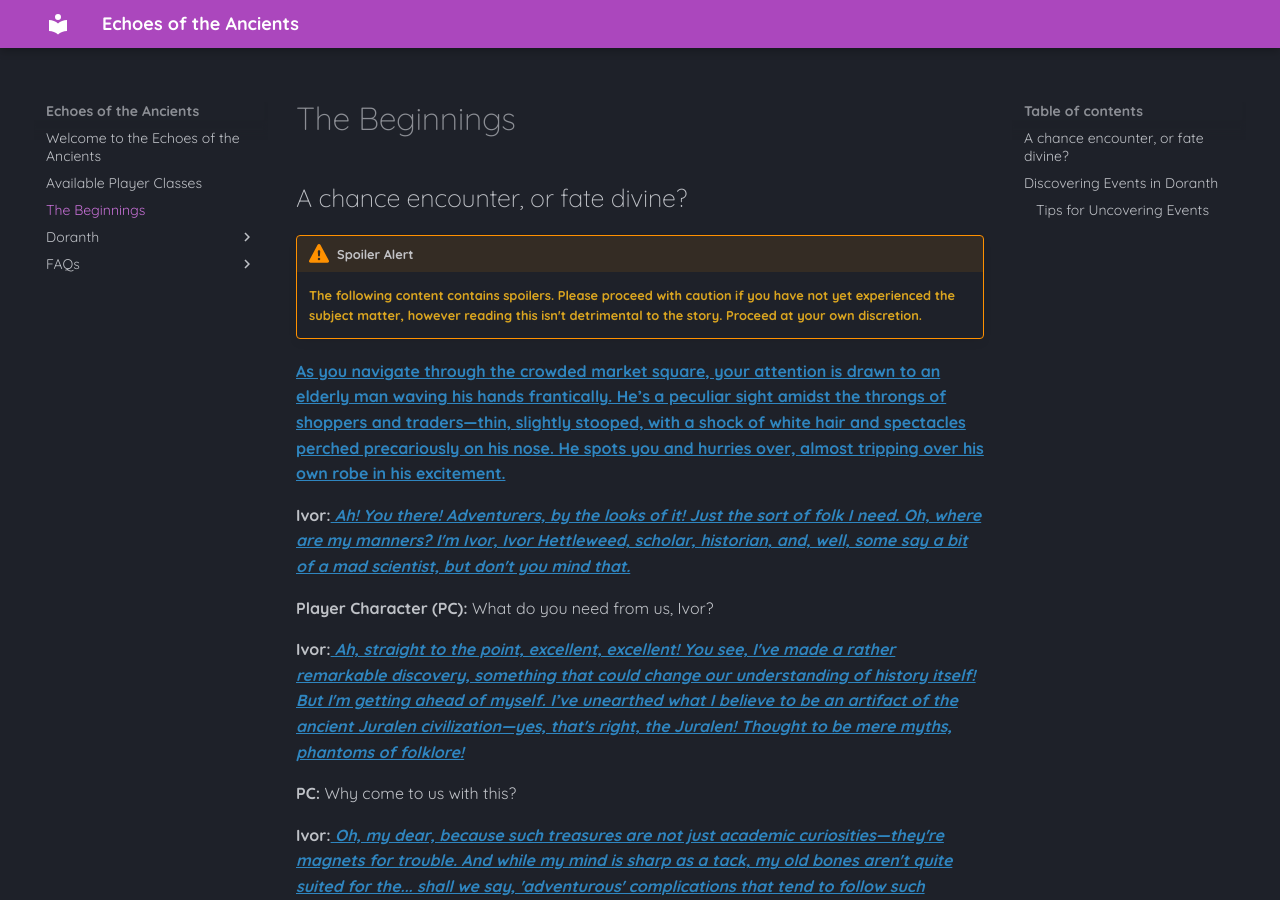
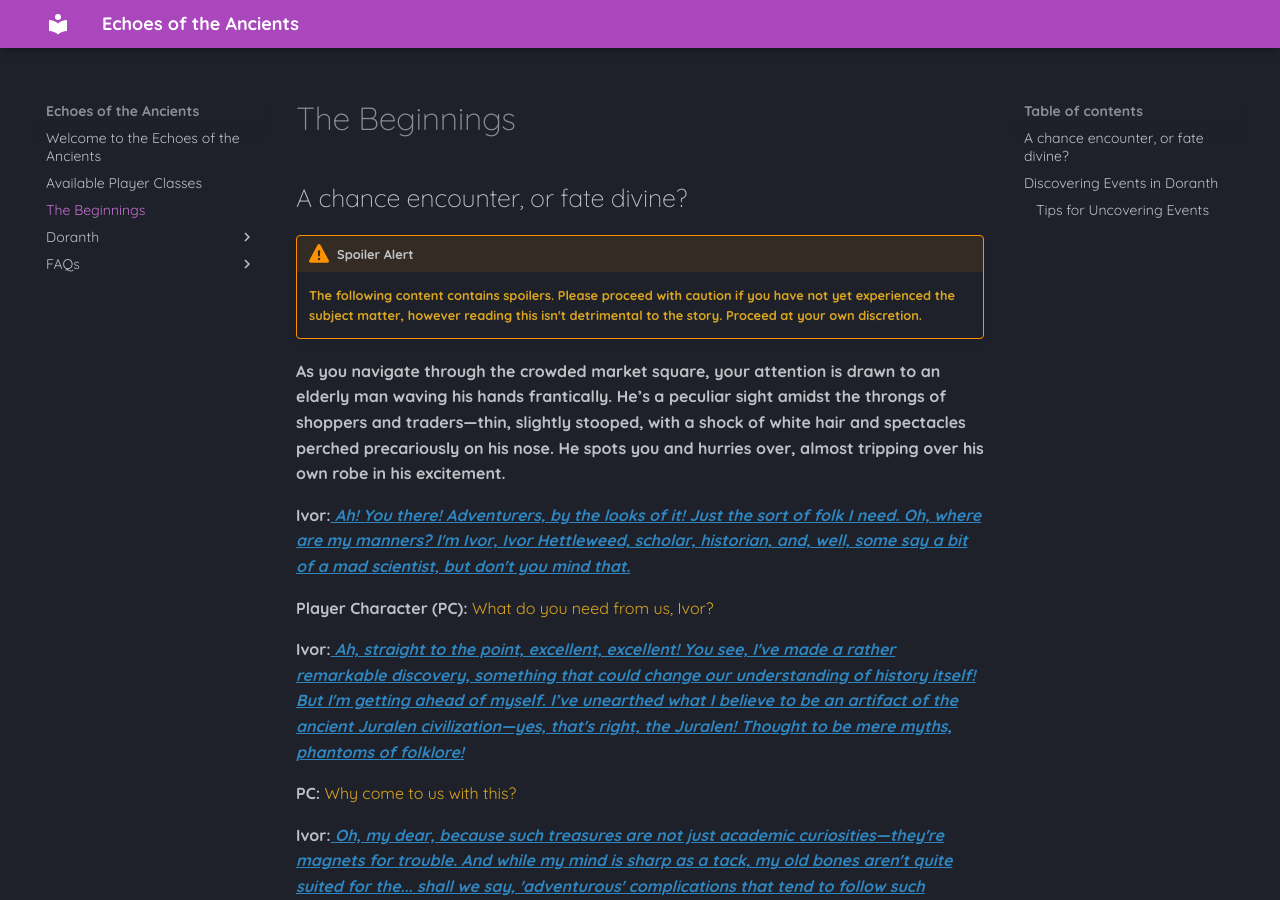
Before and after one commit to Bomchoo/Arvanis-Wiki, an MkDocs documentation site: the page built from docs/Opening-Quest-and-Hints.md, in a window 1280 px wide and 900 px high. Built offline with MkDocs 1.6.1 and Material for MkDocs 9.7.7, drawn with Linux system fonts in a browser that asks for light colours.

Commit message:
Change Formatting

```diff
--- a/docs/Opening-Quest-and-Hints.md
+++ b/docs/Opening-Quest-and-Hints.md
@@ -9,19 +9,19 @@
     </span>
 
 
-<span class="spoiler-text"> **As you navigate through the crowded market square, your attention is drawn to an elderly man waving his hands frantically. He’s a peculiar sight amidst the throngs of shoppers and traders—thin, slightly stooped, with a shock of white hair and spectacles perched precariously on his nose. He spots you and hurries over, almost tripping over his own robe in his excitement.** </span>
+**As you navigate through the crowded market square, your attention is drawn to an elderly man waving his hands frantically. He’s a peculiar sight amidst the throngs of shoppers and traders—thin, slightly stooped, with a shock of white hair and spectacles perched precariously on his nose. He spots you and hurries over, almost tripping over his own robe in his excitement.**
 
 **Ivor:**<span class="spoiler-text"> ***Ah! You there! Adventurers, by the looks of it! Just the sort of folk I need. Oh, where are my manners? I'm Ivor, Ivor Hettleweed, scholar, historian, and, well, some say a bit of a mad scientist, but don't you mind that.***</span>
 
-**Player Character (PC):** What do you need from us, Ivor?
+**Player Character (PC):** <span class="yellow-text">What do you need from us, Ivor?</span>
 
 **Ivor:**<span class="spoiler-text">  ***Ah, straight to the point, excellent, excellent! You see, I've made a rather remarkable discovery, something that could change our understanding of history itself! But I'm getting ahead of myself. I’ve unearthed what I believe to be an artifact of the ancient Juralen civilization—yes, that's right, the Juralen! Thought to be mere myths, phantoms of folklore!***</span>
 
-**PC:** Why come to us with this?
+**PC:** <span class="yellow-text">Why come to us with this?</span>
 
 **Ivor:**<span class="spoiler-text"> ***Oh, my dear, because such treasures are not just academic curiosities—they're magnets for trouble. And while my mind is sharp as a tack, my old bones aren't quite suited for the... shall we say, 'adventurous' complications that tend to follow such findings. That’s where you come in.***</span>
 
-**PC:** What exactly do you want us to do?
+**PC:** <span class="yellow-text">What exactly do you want us to do?</span>
 
 **Ivor:**<span class="spoiler-text"> ***Simple, but not easy! I need stout hearts and keen eyes to help protect this artifact. There are others who seek it, but for less scholarly pursuits. I must study it further, understand its secrets, and for that, I need safety, stability—a bit of muscle, perhaps some magic. And of course, I'm willing to pay for your services. What say you? Will you help an old man make the discovery of a lifetime?***</span>
 
```
